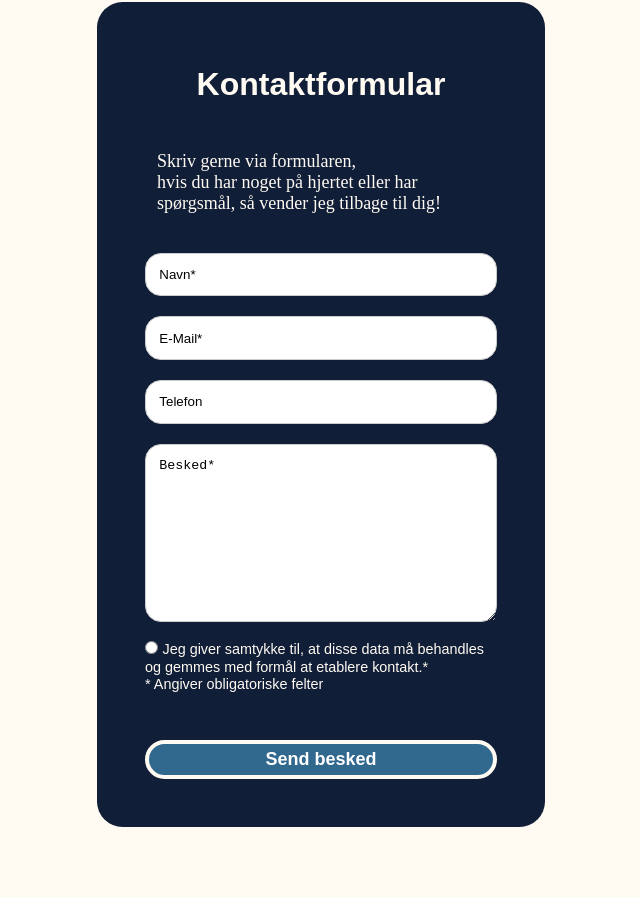
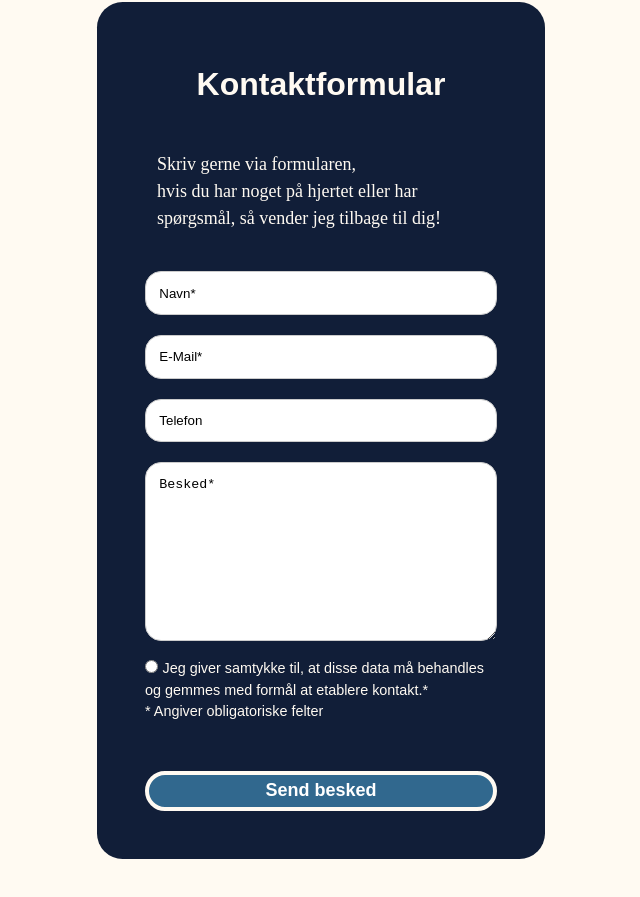
Before and after one commit to mia-madlen/project-2-accessibility, a plain HTML site: page contact.html in a window 1280 px wide. Shown: the part 947-1844 px from the top of the page, without its empty margins (319-959 px from the left). Drawn offline with Linux system fonts and the light colour scheme.

Commit message:
Tilpasset line-height på kontaktformular

```diff
--- a/css/contact.css
+++ b/css/contact.css
@@ -245,6 +245,7 @@ h2 {
 
 .kontakt-tekst{
 	font-size: 1.125rem;
+    line-height: 1.7rem;
     color: #FFFAF2;
     margin: auto auto 2rem 0.75rem;
     font-family: 'Times New Roman', Times, serif;
@@ -274,6 +275,7 @@ select, input[type=radio], input[type=submit] {
 .samtykke {
     color: #FFFAF2;
     font-size: 0.9rem;
+    line-height: 1.5;
 }
 
 input[type=submit] {
```
